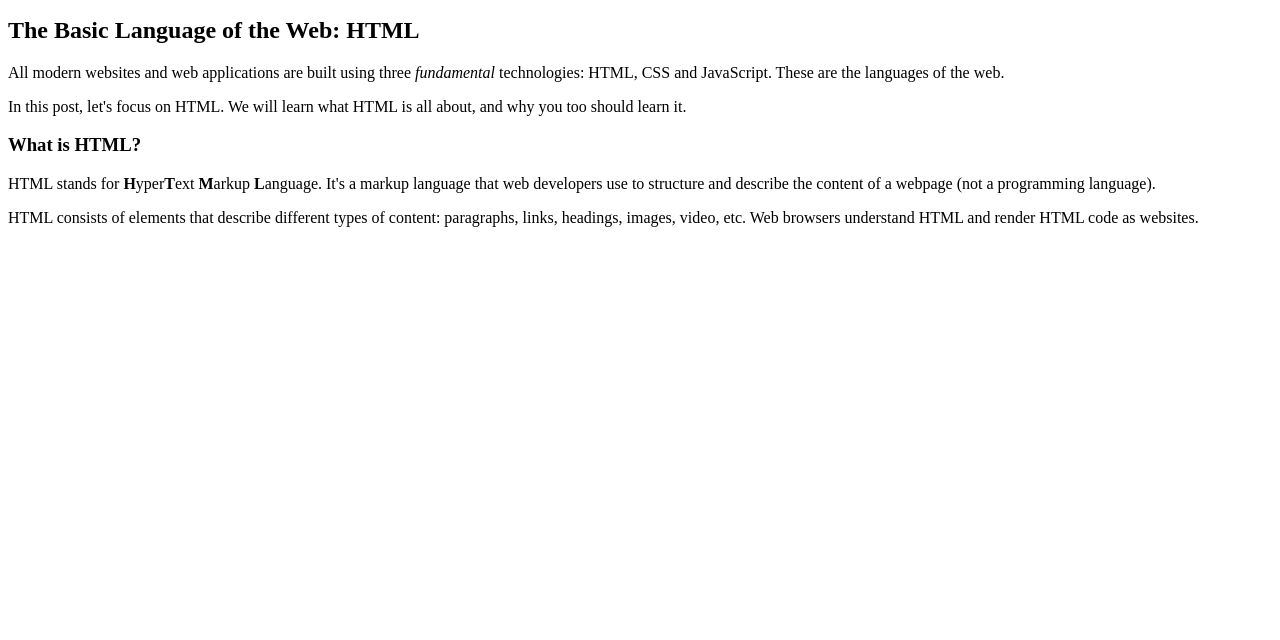
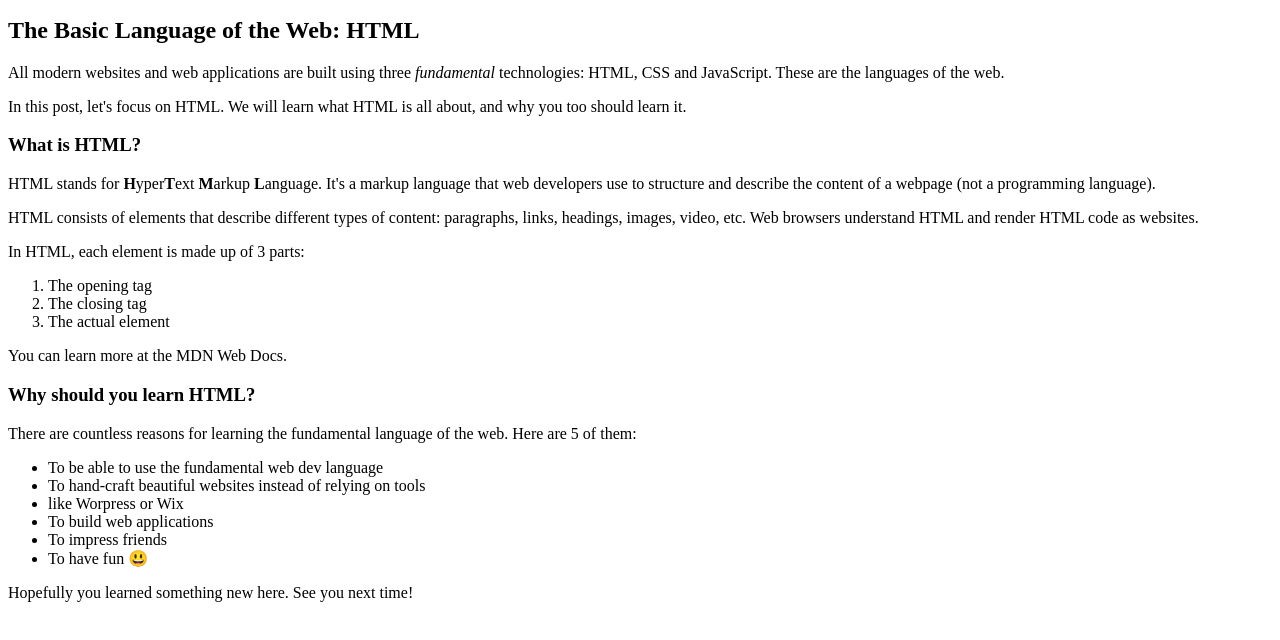
Before and after one commit to Oluwatosin123/beginnerhtmlcourse, a plain HTML site: page 02-HTML-Fundamentals/index.html in a window 1280 px wide. Shown: the part 102-742 px from the top of the page. Drawn offline with Linux system fonts and the light colour scheme.

Commit message:
Ilearnt how to create a list both ol and ul

```diff
--- a/02-HTML-Fundamentals/index.html
+++ b/02-HTML-Fundamentals/index.html
@@ -20,7 +20,8 @@
 
   <h2>The Basic Language of the Web: HTML</h2>
 
-  <p>All modern websites and web applications are built using three <em>fundamental</em> technologies: HTML, CSS and JavaScript.
+  <p>All modern websites and web applications are built using three <em>fundamental</em> technologies: HTML, CSS and
+    JavaScript.
     These are the languages of the web.</p>
 
   <p>In this post, let's focus on HTML. We will learn what HTML is all about, and why you too should learn it.</p>
@@ -28,12 +29,37 @@
 
   <h3>What is HTML?</h3>
 
-  <p>HTML stands for <strong>H</strong>yper<strong>T</strong>ext <strong>M</strong>arkup <strong>L</strong>anguage. It's a markup language that web developers use to structure and describe the content of a webpage (not a programming language).</p>
+  <p>HTML stands for <strong>H</strong>yper<strong>T</strong>ext <strong>M</strong>arkup <strong>L</strong>anguage. It's
+    a markup language that web developers use to structure and describe the content of a webpage (not a programming
+    language).</p>
 
-  <p>HTML consists of elements that describe different types of content: paragraphs, links, headings, images, video, etc. Web browsers understand HTML and render HTML code as websites.</p>
+  <p>HTML consists of elements that describe different types of content: paragraphs, links, headings, images, video,
+    etc. Web browsers understand HTML and render HTML code as websites.</p>
 
-  <h3></h3>
+  <p>In HTML, each element is made up of 3 parts:</p>
 
+  <ol>
+    <li> The opening tag</li>
+    <li> The closing tag</li>
+    <li> The actual element</li>
+  </ol>
+
+  <p>You can learn more at the MDN Web Docs.</p>
+
+  <h3>Why should you learn HTML?</h3>
+
+  <p>There are countless reasons for learning the fundamental language of the web. Here are 5 of them:</p>
+
+  <ul>
+    <li>To be able to use the fundamental web dev language</li>
+    <li>To hand-craft beautiful websites instead of relying on tools </li>
+    <li>like Worpress or Wix</li>
+    <li>To build web applications</li>
+    <li>To impress friends</li>
+    <li>To have fun 😃</li>
+  </ul>
+
+  <p>Hopefully you learned something new here. See you next time!</p>
 
 </body>
 
```
